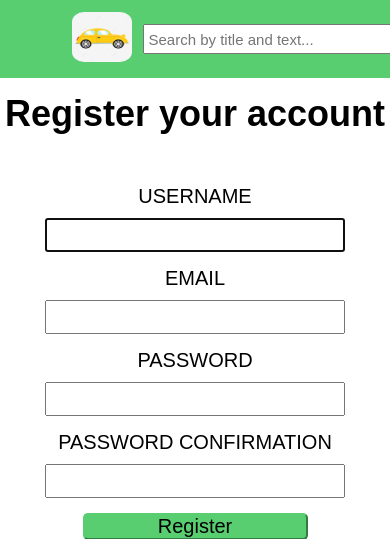
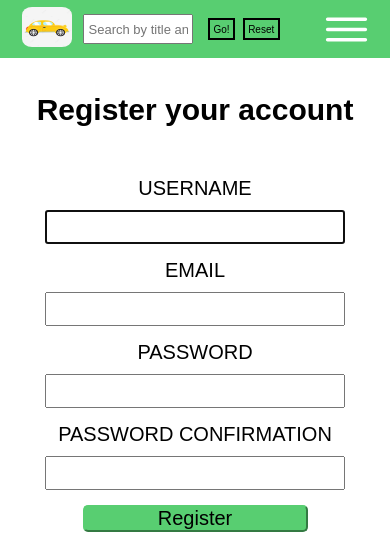
Before and after one commit to wiktorpiela/carsforum, a Django app: page /accounts/register/ in a window 390 px wide. Shown: the top 539 px of the page. Run offline with Django 4.2, Linux system fonts and the light colour scheme.

Commit message:
media queries finished

```diff
--- a/base_templates/base.html
+++ b/base_templates/base.html
@@ -29,6 +29,12 @@
             <button type="submit" class>Go!</button>
             <a href="{% url 'forumapp:home' %}">Reset</a>
         </form>
+
+        <div class="mobile-adj">
+            <a class="nav-burger">
+                <ion-icon name="menu-outline" class="nav-burger-icon"></ion-icon>
+            </a>
+        </div>
 
         <div class="main-nav">
 
--- a/static/css/main.css
+++ b/static/css/main.css
@@ -148,6 +148,11 @@ a {
     margin-right: 2rem;
 }
 
+/* MOBILe NAV */
+.nav-burger {
+    display: none;
+}
+
 /* --------------------------- */
 /* REUSABLE */
 /* --------------------------- */
@@ -271,7 +276,7 @@ a {
     justify-content: space-between;
     align-items: center;
     background-color: #e1ebef;
-    width: 750px;
+    width: 75rem;
     margin: 0 auto;
     margin-bottom: 2rem;
     padding: 1.5rem 2rem;
--- a/static/css/queries.css
+++ b/static/css/queries.css
@@ -38,4 +38,98 @@
 /* 768px - 1023px <=1023px */
 @media only screen and (max-width: 1023px) {
 
+    .mobile-adj {
+        display: flex;
+        width: 100%;
+        justify-content: space-between;
+        align-items: center;
+    }
+
+    .main-nav {
+        display: none;
+        min-width: 100px;
+        flex-direction: column;
+        justify-content: flex-start;
+        align-items: center;
+    }
+
+    .nav-burger {
+        display: flex;
+        font-size: 3.5rem;
+        color: white;
+
+    }
+
+    .nav-burger-icon{
+        font-size: 5.5rem;
+    }
+
+    .navbar form{
+        margin-left: 3rem;
+    }
+
+    .navbar form input[type='text']{
+        width: 20rem;
+    }
+
+    .navbar :first-child{
+        margin-left: 3rem;
+    }
+
+    .single-question{
+        width: 60rem;
+        margin-top: 3.5rem;
+    }
+
+    .login-register-header{
+        font-size: 1.5rem;
+        margin-top: 2rem;
+    }
 }
+
+/* phones (iphone SE) */
+/* 375px - 767px <=767px */
+@media only screen and (max-width: 767px) {
+
+    .navbar img{
+        height: 4rem;
+        width: 5rem;
+        margin: 0rem;
+    }
+
+    .navbar form input[type='text']{
+        width: 11rem;
+        font-size: 1.3rem;
+    }
+
+    .navbar form{
+        margin: 1rem;
+    }
+
+    .navbar form button,
+    .navbar form a {
+        background-color: #58ce71;
+        font-size: 1rem;
+        padding: 0.35rem;
+        border-top: 0.2rem solid black;
+        border-right: 0.2rem solid black;
+        border-bottom: 0.2rem solid black;
+        border-left: 0.2rem solid black;
+        font-family: 'Arial';
+        font-weight: 300;
+        color: black;
+        margin-right: 0.75rem;
+    }
+
+    .navbar{
+        padding-left: 0rem;
+        padding-right: 0rem;
+    }
+
+    .navbar :first-child{
+        margin-left: 1rem;
+    }
+
+
+
+}
```
